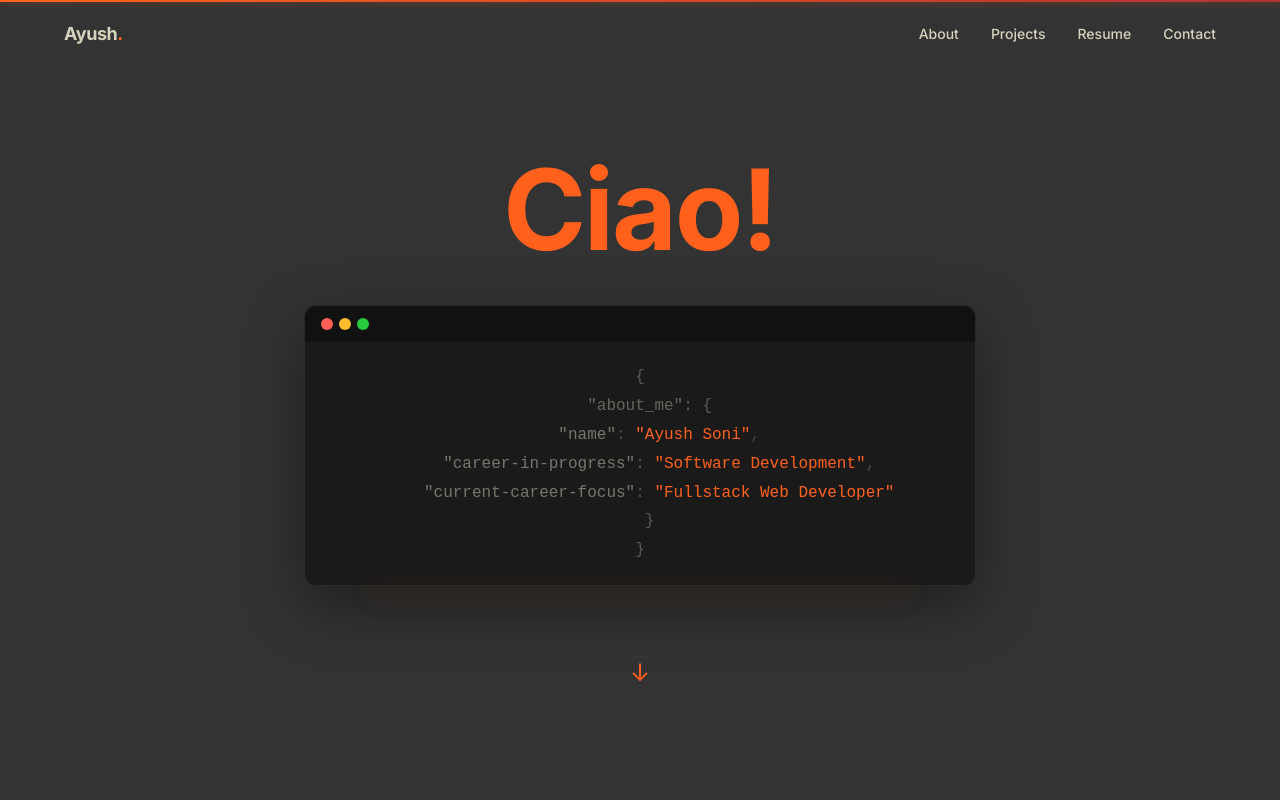
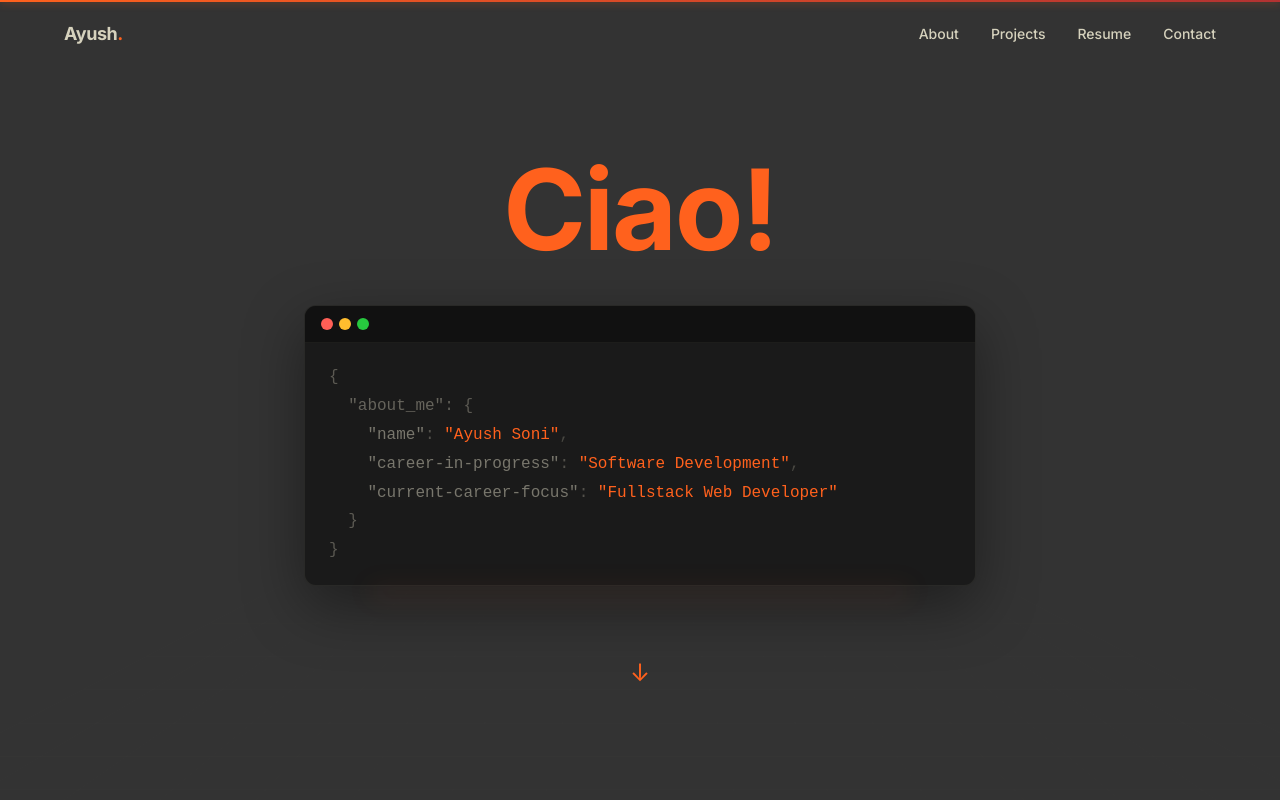
Before and after one commit to Ayushsoni9125/portfolio, a React (Vite) app: page / in a window 1280 px wide. Shown: the top 800 px of the page. Built offline with nearby package versions, Linux system fonts and the light colour scheme.

Commit message:
feat: implement infinite typewriter loop for Hero terminal block values

```diff
--- a/src/components/Hero.jsx
+++ b/src/components/Hero.jsx
@@ -25,7 +25,61 @@ const terminalData = [
   { key: 'current-career-focus', value: 'Fullstack Web Developer' },
 ];
 
+function Typewriter({ text, delay = 0, speed = 65 }) {
+  const [displayedText, setDisplayedText] = useState('');
+  const [isTyping, setIsTyping] = useState(false);
+
+  useEffect(() => {
+    let timeoutId;
+    let intervalId;
+
+    timeoutId = setTimeout(() => {
+      setIsTyping(true);
+      let index = 0;
+      intervalId = setInterval(() => {
+        if (index < text.length) {
+          setDisplayedText(text.slice(0, index + 1));
+          index++;
+        } else {
+          clearInterval(intervalId);
+          setIsTyping(false);
+        }
+      }, speed);
+    }, delay);
+
+    return () => {
+      clearTimeout(timeoutId);
+      clearInterval(intervalId);
+    };
+  }, [text, delay, speed]);
+
+  return (
+    <span>
+      {displayedText}
+      {isTyping && (
+        <motion.span
+          animate={{ opacity: [0, 1, 0] }}
+          transition={{ duration: 0.6, repeat: Infinity }}
+          style={{ color: '#FF611D', marginLeft: '1px', fontWeight: 'bold' }}
+        >
+          |
+        </motion.span>
+      )}
+    </span>
+  );
+}
+
 function TerminalBlock() {
+  const [loopKey, setLoopKey] = useState(0);
+
+  // Restart the typing animation every 9.5 seconds (types for ~5s, pauses for ~4.5s)
+  useEffect(() => {
+    const interval = setInterval(() => {
+      setLoopKey(prev => prev + 1);
+    }, 9500);
+    return () => clearInterval(interval);
+  }, []);
+
   return (
     <motion.div
       initial={{ opacity: 0, y: 40, scale: 0.97 }}
@@ -55,7 +109,8 @@ function TerminalBlock() {
 
         {/* JSON content — exactly like Long's */}
         <pre
-          className="px-6 pt-5 pb-5 text-sm md:text-base font-mono overflow-x-auto"
+          key={loopKey}
+          className="px-6 pt-5 pb-5 text-sm md:text-base font-mono overflow-x-auto text-left"
           style={{ color: 'rgba(214,210,189,0.7)', lineHeight: 1.8 }}
         >
           <motion.span initial={{ opacity: 0 }} animate={{ opacity: 1 }} transition={{ delay: 0.7 }}>
@@ -64,28 +119,34 @@ function TerminalBlock() {
             <span style={{ color: 'rgba(214,210,189,0.35)' }}>: {'{'}</span>{'\n'}
           </motion.span>
 
-          {terminalData.map(({ key, value }, i) => (
-            <motion.div
-              key={key}
-              initial={{ opacity: 0, x: -8 }}
-              animate={{ opacity: 1, x: 0 }}
-              transition={{ delay: 0.9 + i * 0.15, duration: 0.35 }}
-            >
+          {terminalData.map(({ key, value }, i) => {
+            // Calculate delay so lines type out sequentially
+            let lineDelay = 1000;
+            if (i === 1) lineDelay = 1900;
+            if (i === 2) lineDelay = 3500;
+
+            return (
+              <div key={key}>
                 {'    '}
                 <span style={{ color: 'rgba(214,210,189,0.5)' }}>"{key}"</span>
                 <span style={{ color: 'rgba(214,210,189,0.3)' }}>: </span>
-              <span style={{ color: '#FF611D', fontWeight: 500 }}>"{value}"</span>
+                <span style={{ color: '#FF611D', fontWeight: 500 }}>"</span>
+                <span style={{ color: '#FF611D', fontWeight: 500 }}>
+                  <Typewriter text={value} delay={lineDelay} speed={65} />
+                </span>
+                <span style={{ color: '#FF611D', fontWeight: 500 }}>"</span>
                 {i < terminalData.length - 1 && (
                   <span style={{ color: 'rgba(214,210,189,0.25)' }}>,</span>
                 )}
                 {'\n'}
-            </motion.div>
-          ))}
+              </div>
+            );
+          })}
 
           <motion.span
             initial={{ opacity: 0 }}
             animate={{ opacity: 1 }}
-            transition={{ delay: 0.9 + terminalData.length * 0.15 }}
+            transition={{ delay: 5.3 }}
           >
             {'  '}<span style={{ color: 'rgba(214,210,189,0.35)' }}>{'}'}</span>{'\n'}
             <span style={{ color: 'rgba(214,210,189,0.35)' }}>{'}'}</span>
```
Lines whose indentation alone changed are shown as unchanged.
